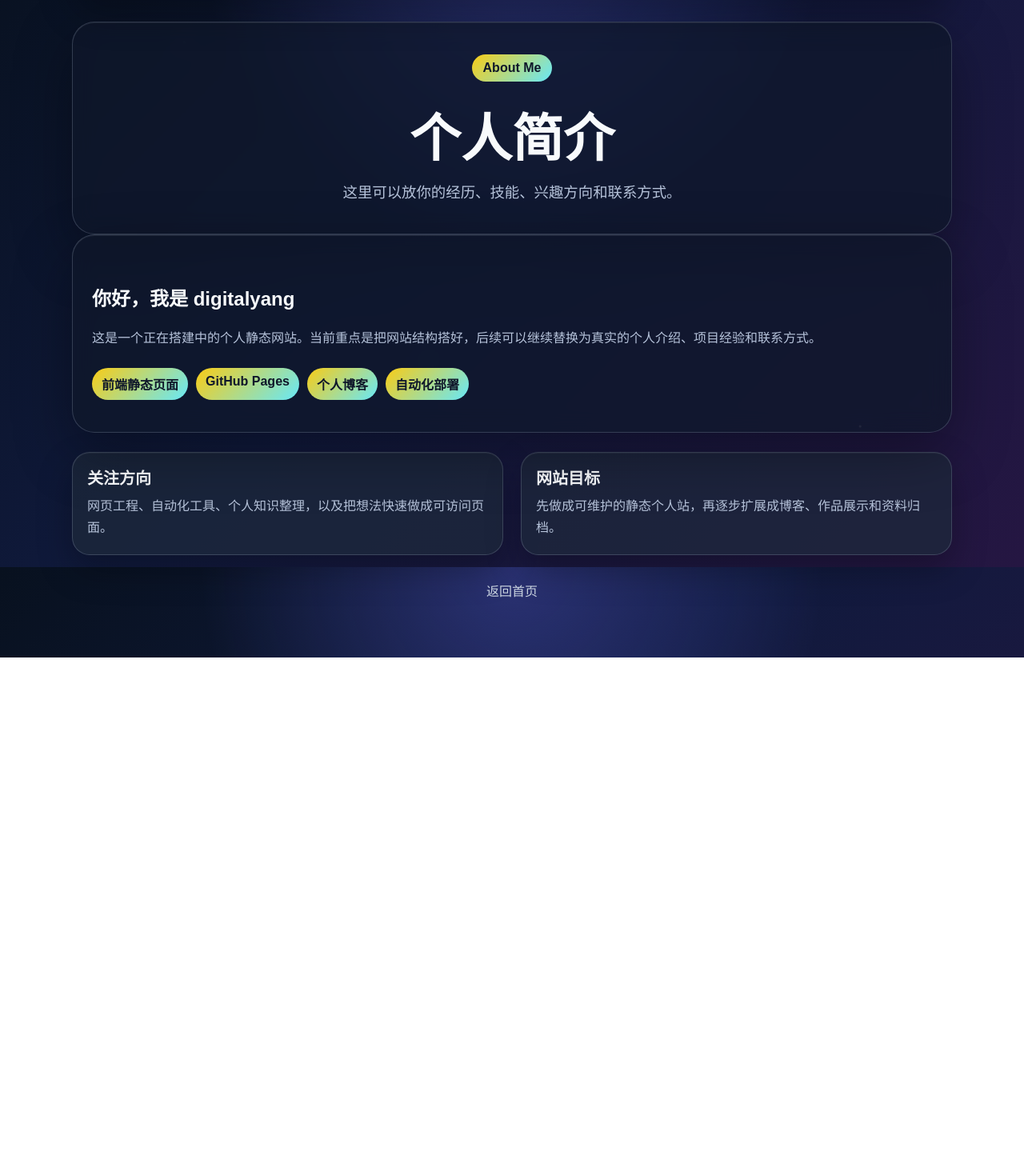
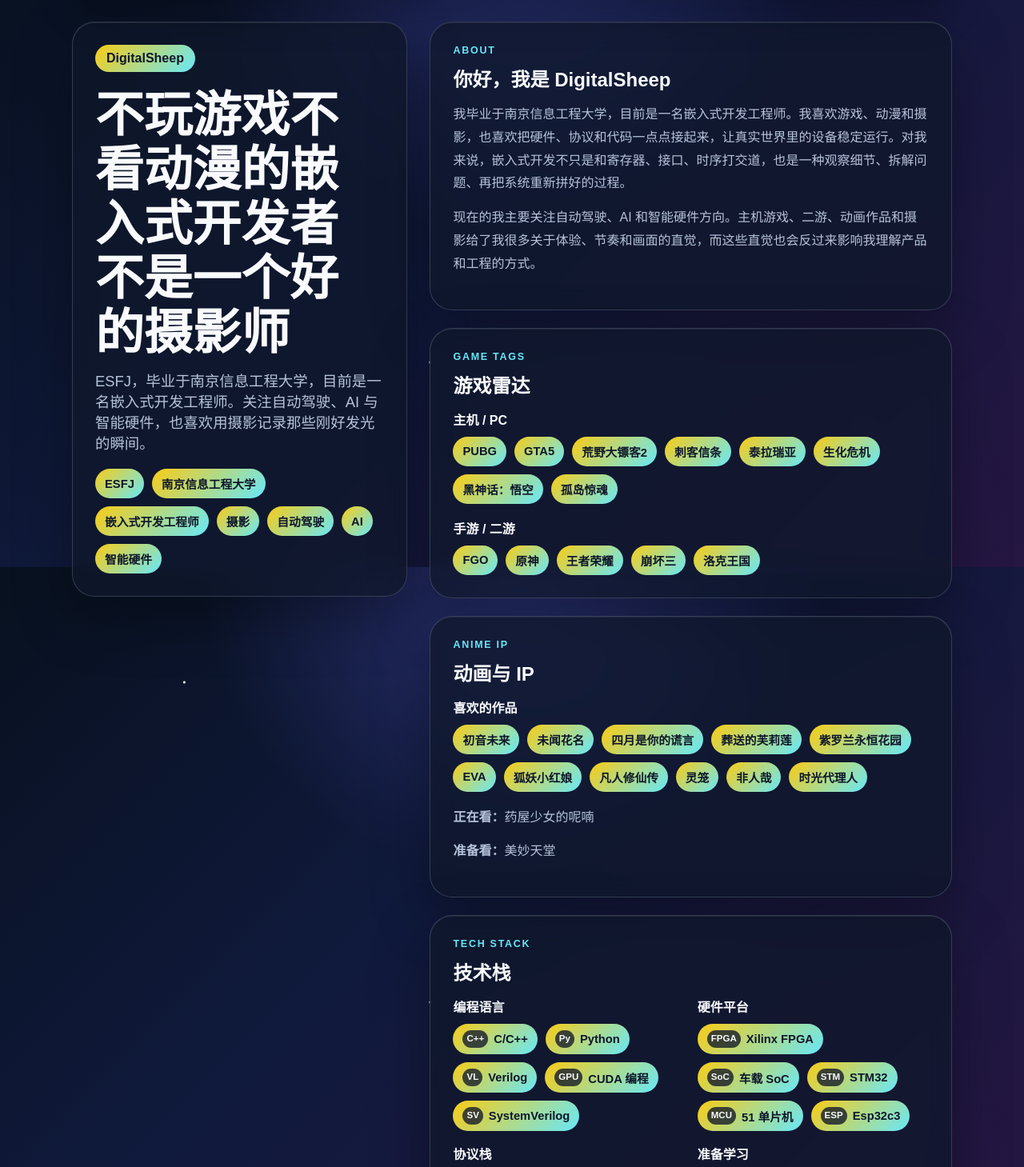
Before and after one commit to digitalyang/webtest, a Next.js app: page /about in a window 1280 px wide. Shown: the part 91-1550 px from the top of the page at 80% size. Before the commit the page ends 913 px from the top, so only its background shows below. Built offline with nearby package versions, Linux system fonts and the light colour scheme.

Commit message:
Update DigitalSheep profile page
- Replace placeholder about page with DigitalSheep profile content
- Align home page and metadata with the new personal identity
- Add focused content tests and responsive about page styles

Co-authored-by: Cursor <cursoragent@cursor.com>

```diff
--- a/app/about/page.jsx
+++ b/app/about/page.jsx
@@ -1,42 +1,197 @@
 import Link from "next/link";
 
 export const metadata = {
-  title: "个人简介 - 个人主页"
+  title: "DigitalSheep - 个人简介"
 };
+
+const heroTags = ["ESFJ", "南京信息工程大学", "嵌入式开发工程师", "摄影", "自动驾驶", "AI", "智能硬件"];
+
+const gameGroups = [
+  {
+    title: "主机 / PC",
+    tags: ["PUBG", "GTA5", "荒野大镖客2", "刺客信条", "泰拉瑞亚", "生化危机", "黑神话：悟空", "孤岛惊魂"]
+  },
+  {
+    title: "手游 / 二游",
+    tags: ["FGO", "原神", "王者荣耀", "崩坏三", "洛克王国"]
+  }
+];
+
+const animeTags = [
+  "初音未来",
+  "未闻花名",
+  "四月是你的谎言",
+  "葬送的芙莉莲",
+  "紫罗兰永恒花园",
+  "EVA",
+  "狐妖小红娘",
+  "凡人修仙传",
+  "灵笼",
+  "非人哉",
+  "时光代理人"
+];
+
+const techGroups = [
+  {
+    title: "编程语言",
+    tags: [
+      { label: "C/C++", icon: "C++" },
+      { label: "Python", icon: "Py" },
+      { label: "Verilog", icon: "VL" },
+      { label: "CUDA 编程", icon: "GPU" },
+      { label: "SystemVerilog", icon: "SV" }
+    ]
+  },
+  {
+    title: "硬件平台",
+    tags: [
+      { label: "Xilinx FPGA", icon: "FPGA" },
+      { label: "车载 SoC", icon: "SoC" },
+      { label: "STM32", icon: "STM" },
+      { label: "51 单片机", icon: "MCU" },
+      { label: "Esp32c3", icon: "ESP" }
+    ]
+  },
+  {
+    title: "协议栈",
+    tags: ["PCIe", "UART", "SPI", "I2C", "CSI-2", "GMSL", "CAN", "MQTT", "Wi-Fi", "BLE"]
+  },
+  {
+    title: "准备学习",
+    tags: ["UDP/TCP", "HDMI"]
+  }
+];
+
+const experiences = [
+  {
+    title: "基于 FPGA 的雷达数据高速采集系统",
+    description: "关注高速数据链路、采集稳定性和硬件侧的数据组织。"
+  },
+  {
+    title: "基于 Esp32c3 的四足机器人",
+    description: "把嵌入式控制、无线连接和结构动作组合成可运行的小型机器人。"
+  },
+  {
+    title: "基于 NVIDIA DRIVE Thor U SoC 的视频传输模块设计",
+    description: "围绕车载 SoC 视频链路，处理传输模块设计与接口协同。"
+  },
+  {
+    title: "基于树莓派的微型 NAS",
+    description: "用轻量硬件搭建个人数据存储与家庭网络服务。"
+  }
+];
+
+function Tag({ tag }) {
+  const label = typeof tag === "string" ? tag : tag.label;
+  const icon = typeof tag === "string" ? undefined : tag.icon;
+
+  return (
+    <span className="about-tag">
+      {icon ? (
+        <span className="about-tag-icon" aria-hidden="true">
+          {icon}
+        </span>
+      ) : null}
+      {label}
+    </span>
+  );
+}
+
+function TagGroup({ title, tags }) {
+  return (
+    <div className="about-tag-group">
+      <h3>{title}</h3>
+      <div className="about-tags">
+        {tags.map((tag) => (
+          <Tag key={typeof tag === "string" ? tag : tag.label} tag={tag} />
+        ))}
+      </div>
+    </div>
+  );
+}
 
 export default function AboutPage() {
   return (
     <>
-      <section className="hero">
-        <div className="badge">About Me</div>
-        <h1>个人简介</h1>
-        <p className="subtitle">这里可以放你的经历、技能、兴趣方向和联系方式。</p>
+      <section className="about-profile" aria-labelledby="about-title">
+        <aside className="about-identity">
+          <div className="badge">DigitalSheep</div>
+          <h1 id="about-title">不玩游戏不看动漫的嵌入式开发者不是一个好的摄影师</h1>
+          <p className="subtitle">
+            ESFJ，毕业于南京信息工程大学，目前是一名嵌入式开发工程师。关注自动驾驶、AI 与智能硬件，也喜欢用摄影记录那些刚好发光的瞬间。
+          </p>
+          <div className="about-tags" aria-label="个人关键词">
+            {heroTags.map((tag) => (
+              <Tag key={tag} tag={tag} />
+            ))}
+          </div>
+        </aside>
+
+        <div className="about-content">
+          <section className="about-section">
+            <div className="section-kicker">About</div>
+            <h2>你好，我是 DigitalSheep</h2>
+            <p>
+              我毕业于南京信息工程大学，目前是一名嵌入式开发工程师。我喜欢游戏、动漫和摄影，也喜欢把硬件、协议和代码一点点接起来，让真实世界里的设备稳定运行。对我来说，嵌入式开发不只是和寄存器、接口、时序打交道，也是一种观察细节、拆解问题、再把系统重新拼好的过程。
+            </p>
+            <p>
+              现在的我主要关注自动驾驶、AI 和智能硬件方向。主机游戏、二游、动画作品和摄影给了我很多关于体验、节奏和画面的直觉，而这些直觉也会反过来影响我理解产品和工程的方式。
+            </p>
           </section>
 
-      <section className="panel">
-        <h2>你好，我是 digitalyang</h2>
-        <p>这是一个正在搭建中的个人静态网站。当前重点是把网站结构搭好，后续可以继续替换为真实的个人介绍、项目经验和联系方式。</p>
-        <div className="info-list">
-          <span>前端静态页面</span>
-          <span>GitHub Pages</span>
-          <span>个人博客</span>
-          <span>自动化部署</span>
+          <section className="about-section">
+            <div className="section-kicker">Game Tags</div>
+            <h2>游戏雷达</h2>
+            {gameGroups.map((group) => (
+              <TagGroup key={group.title} title={group.title} tags={group.tags} />
+            ))}
+          </section>
+
+          <section className="about-section">
+            <div className="section-kicker">Anime IP</div>
+            <h2>动画与 IP</h2>
+            <TagGroup title="喜欢的作品" tags={animeTags} />
+            <div className="about-watch-list">
+              <p>
+                <strong>正在看：</strong>药屋少女的呢喃
+              </p>
+              <p>
+                <strong>准备看：</strong>美妙天堂
+              </p>
             </div>
           </section>
 
-      <section className="card-grid">
-        <article className="card">
-          <div className="card-content">
-            <h2>关注方向</h2>
-            <p>网页工程、自动化工具、个人知识整理，以及把想法快速做成可访问页面。</p>
+          <section className="about-section">
+            <div className="section-kicker">Tech Stack</div>
+            <h2>技术栈</h2>
+            <div className="about-tech-grid">
+              {techGroups.map((group) => (
+                <TagGroup key={group.title} title={group.title} tags={group.tags} />
+              ))}
             </div>
+          </section>
+
+          <section className="about-section">
+            <div className="section-kicker">Experience</div>
+            <h2>经历卡</h2>
+            <div className="about-experience-grid">
+              {experiences.map((experience) => (
+                <article key={experience.title} className="about-experience-card">
+                  <h3>{experience.title}</h3>
+                  <p>{experience.description}</p>
                 </article>
-        <article className="card">
-          <div className="card-content">
-            <h2>网站目标</h2>
-            <p>先做成可维护的静态个人站，再逐步扩展成博客、作品展示和资料归档。</p>
+              ))}
             </div>
-        </article>
+          </section>
+
+          <section className="about-section">
+            <div className="section-kicker">Direction</div>
+            <h2>接下来关注</h2>
+            <p>
+              我会继续围绕自动驾驶、AI 和智能硬件积累工程经验，也希望把个人站维护成一个能展示项目、照片、兴趣和学习轨迹的小空间。
+            </p>
+          </section>
+        </div>
       </section>
 
       <footer>
--- a/app/globals.css
+++ b/app/globals.css
@@ -732,6 +732,128 @@ footer {
   display: none;
 }
 
+.about-profile {
+  display: grid;
+  grid-template-columns: minmax(260px, 0.9fr) minmax(0, 1.4fr);
+  gap: 28px;
+  align-items: start;
+}
+
+.about-identity,
+.about-section {
+  padding: 28px;
+  background: var(--surface);
+  border: 1px solid var(--border);
+  border-radius: 28px;
+  box-shadow: 0 24px 70px rgba(0, 0, 0, 0.34), inset 0 1px 0 rgba(255, 255, 255, 0.08);
+  backdrop-filter: blur(14px);
+}
+
+.about-identity {
+  position: sticky;
+  top: 110px;
+}
+
+.about-identity h1 {
+  font-size: clamp(2rem, 5vw, 3.8rem);
+  line-height: 1.12;
+}
+
+.about-content {
+  display: grid;
+  gap: 22px;
+}
+
+.section-kicker {
+  margin-bottom: 10px;
+  color: var(--accent-cyan);
+  font-size: 0.78rem;
+  font-weight: 800;
+  letter-spacing: 0.14em;
+  text-transform: uppercase;
+}
+
+.about-section h2,
+.about-tag-group h3,
+.about-experience-card h3 {
+  color: var(--heading);
+}
+
+.about-section h2 {
+  margin: 0 0 14px;
+}
+
+.about-section p,
+.about-watch-list p,
+.about-experience-card p {
+  margin: 0 0 14px;
+  color: var(--muted);
+  line-height: 1.8;
+}
+
+.about-tag-group + .about-tag-group,
+.about-watch-list {
+  margin-top: 18px;
+}
+
+.about-tag-group h3 {
+  margin: 0 0 10px;
+  font-size: 1rem;
+}
+
+.about-tags {
+  display: flex;
+  flex-wrap: wrap;
+  gap: 10px;
+}
+
+.about-identity .about-tags {
+  margin-top: 20px;
+}
+
+.about-tag {
+  display: inline-flex;
+  align-items: center;
+  gap: 7px;
+  padding: 8px 12px;
+  color: #0f172a;
+  background: linear-gradient(135deg, var(--accent) 0%, var(--accent-cyan) 100%);
+  border-radius: 999px;
+  font-size: 0.92rem;
+  font-weight: 800;
+}
+
+.about-tag-icon {
+  display: inline-grid;
+  place-items: center;
+  min-width: 22px;
+  height: 22px;
+  padding: 0 5px;
+  color: var(--heading);
+  background: rgba(15, 23, 42, 0.78);
+  border-radius: 999px;
+  font-size: 0.72rem;
+  line-height: 1;
+}
+
+.about-tech-grid,
+.about-experience-grid {
+  display: grid;
+  grid-template-columns: repeat(auto-fit, minmax(220px, 1fr));
+  gap: 16px;
+}
+
+.about-tech-grid .about-tag-group + .about-tag-group {
+  margin-top: 0;
+}
+
+.about-experience-card {
+  padding: 18px;
+  background: var(--surface-soft);
+  border: 1px solid var(--border);
+  border-radius: 20px;
+}
+
 @media (max-width: 640px) {
   .navbar {
     align-items: flex-start;
@@ -743,6 +865,19 @@ footer {
     justify-content: flex-start;
   }
 
+  .about-profile {
+    grid-template-columns: 1fr;
+  }
+
+  .about-identity {
+    position: static;
+  }
+
+  .about-identity,
+  .about-section {
+    padding: 24px;
+  }
+
   .meme-panel {
     grid-template-columns: 1fr;
   }
--- a/app/layout.jsx
+++ b/app/layout.jsx
@@ -4,8 +4,8 @@ import NavBar from "../components/NavBar";
 import ToastProvider from "../components/ToastProvider";
 
 export const metadata = {
-  title: "个人主页",
-  description: "个人主页、作品集、日记分享、留言板和访问统计。"
+  title: "DigitalSheep",
+  description: "DigitalSheep 的个人主页，记录嵌入式开发、摄影、游戏、动漫、作品集和学习轨迹。"
 };
 
 export default function RootLayout({ children }) {
```
Also changed, not shown: app/page.jsx (+4 -4 lines), 1 other file (tests, documents, lock files or other folders). Lines whose indentation alone changed are shown as unchanged.
